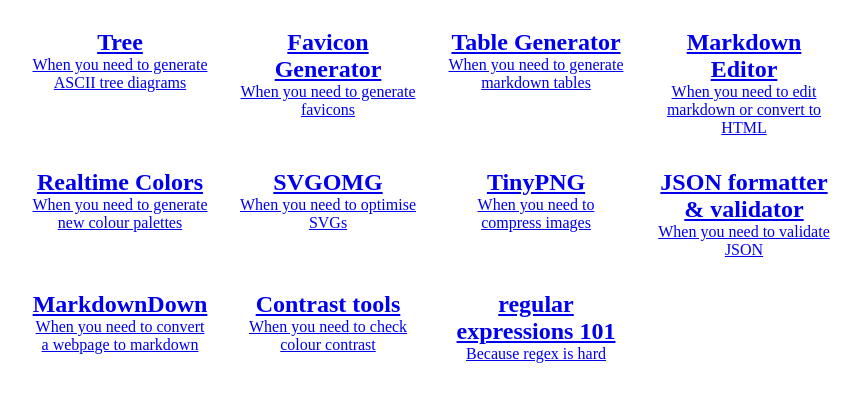
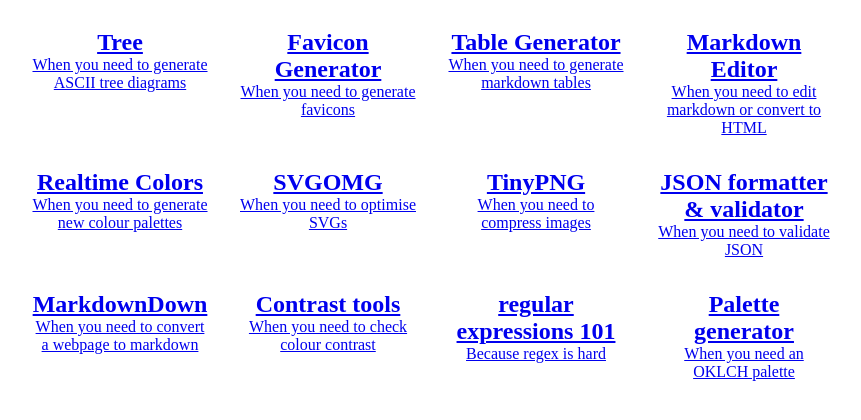
Before and after one commit to huijing/tools, a website: page index.html in a window 1280 px wide. Shown: the part 90-510 px from the top of the page, without its empty margins (208-1069 px from the left). Drawn offline with Linux system fonts and the light colour scheme.

Commit message:
Update index.html

```diff
--- a/index.html
+++ b/index.html
@@ -114,6 +114,12 @@
           <p>Because regex is hard</p>
         </a>
       </li>
+      <li>
+        <a href="https://colors-gen.vercel.app/">
+          <h2>Palette generator</h2>
+          <p>When you need an OKLCH palette</p>
+        </a>
+      </li>
     </ul>
   </body>
 </html>
```
